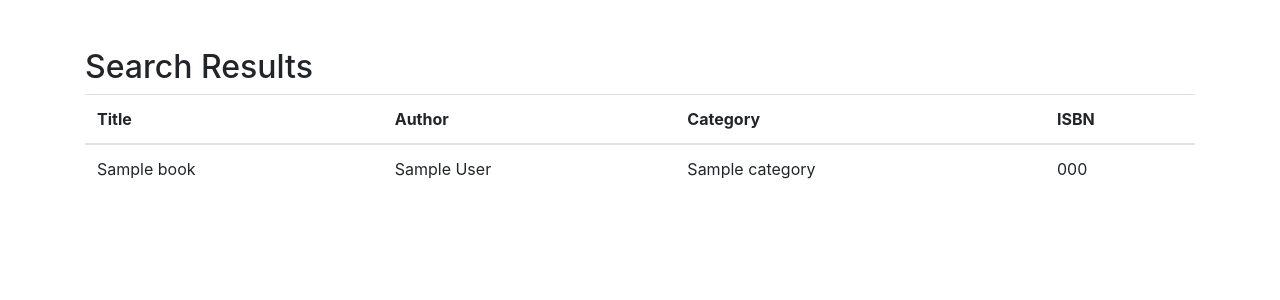
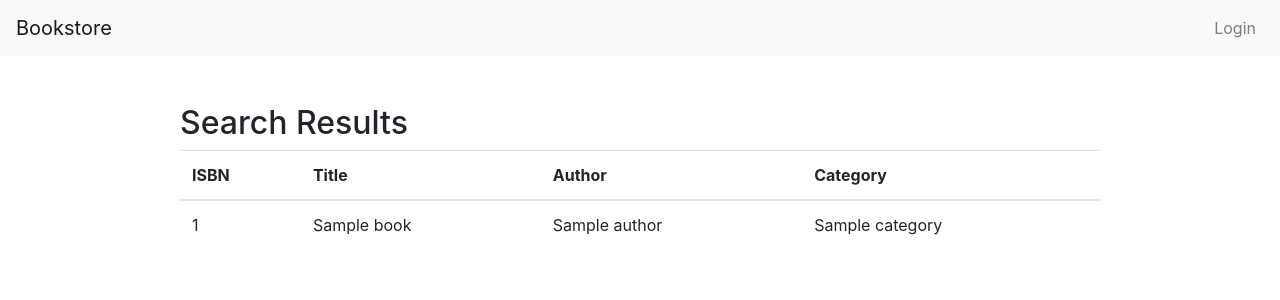
Before and after one commit to tangiambe/Bookstore-Sever, a Flask app: template templates/search_results.html in a window 1280 px wide. Shown: the top 300 px of the page. Run offline with Flask 3, Linux system fonts and the light colour scheme; the template is opened without the code that fills it: most values are stand-ins (such as "Sample title", 1, 10 or a date in 2020); some libraries are stand-ins or nearby versions.

Commit message:
database connect / search book functionality

```diff
--- a/app.py
+++ b/app.py
@@ -70,6 +70,7 @@ def register():
     elif request.method == 'POST':
         mesage = 'Please fill out the form !'
     return render_template('register.html', mesage = mesage)
-
+'''
 if __name__ == "__main__":
     app.run(host='localhost', port=5000,debug=True)
+    '''
--- a/templates/index.html
+++ b/templates/index.html
@@ -47,7 +47,7 @@
         <div class="row mt-5">
             <div class="col-md-6 offset-md-3">
                 <h2>Search Books</h2>
-                <form action="{{ url_for('search_books') }}" method="GET">
+                <form action="{{ url_for('search_results') }}" method="GET">
                     <div class="form-group">
                         <label for="searchTerm">Search by Name, Author, or ISBN</label>
                         <input type="text" class="form-control" id="searchTerm" name="searchTerm" required>
--- a/templates/search_results.html
+++ b/templates/search_results.html
@@ -5,28 +5,52 @@
     <link rel="stylesheet" href="https://stackpath.bootstrapcdn.com/bootstrap/4.5.2/css/bootstrap.min.css">
 </head>
 <body>
+    <nav class="navbar navbar-expand-lg navbar-light bg-light">
+        <a class="navbar-brand" href="#">Bookstore</a>
+        <button class="navbar-toggler" type="button" data-toggle="collapse" data-target="#navbarNav"
+                aria-controls="navbarNav" aria-expanded="false" aria-label="Toggle navigation">
+            <span class="navbar-toggler-icon"></span>
+        </button>
+        <div class="collapse navbar-collapse" id="navbarNav">
+            <ul class="navbar-nav ml-auto">
+                <li class="nav-item">
+                    <a class="nav-link" data-toggle="collapse" href="#loginForm" role="button" aria-expanded="false" aria-controls="loginForm">Login</a>
+                </li>
+            </ul>
+        </div>
+    </nav>
+
     <div class="container mt-5">
+        <!-- Display Search Results -->
+        <div class="row">
+            <div class="col-md-10 offset-md-1">
                 <h2>Search Results</h2>
                 <table class="table">
                     <thead>
                         <tr>
+                            <th>ISBN</th>
                             <th>Title</th>
                             <th>Author</th>
                             <th>Category</th>
-                    <th>ISBN</th>
                         </tr>
                     </thead>
                     <tbody>
                         {% for book in books %}
                         <tr>
+                            <td>{{ book.id }}</td>
                             <td>{{ book.title }}</td>
-                    <td>{{ book.author }}</td>
-                    <td>{{ book.category }}</td>
-                    <td>{{ book.isbn }}</td>
+                            <td>{{ book.author["name"] }}</td>
+                            <td>{{ book.category["name"] }}</td>
                         </tr>
                         {% endfor %}
                     </tbody>
                 </table>
             </div>
+        </div>
+    </div>
+
+    <script src="https://code.jquery.com/jquery-3.5.1.slim.min.js"></script>
+    <script src="https://cdn.jsdelivr.net/npm/@popperjs/core@2.9.3/dist/umd/popper.min.js"></script>
+    <script src="https://stackpath.bootstrapcdn.com/bootstrap/4.5.2/js/bootstrap.min.js"></script>
 </body>
 </html>
```
Also changed, not shown: mongo_app.py (+23 -4 lines). Lines whose indentation alone changed are shown as unchanged.
